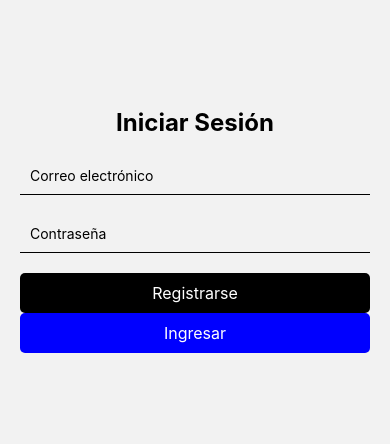
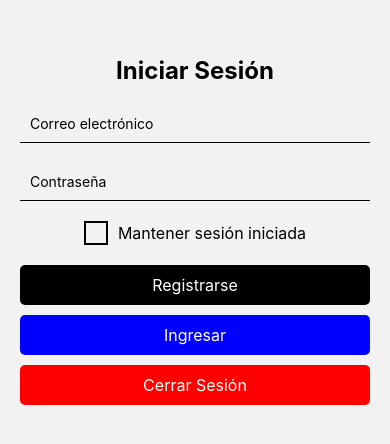
Before and after one commit to alfer007/cineClub-_Movil, a React Native app in the folder cineClub/: screen /Home in a window 390 px wide. Shown: the part 192-636 px from the top of the page. Built offline with nearby package versions, Linux system fonts and the light colour scheme; no server answers.

Commit message:
Log out funcional

```diff
--- a/cineClub/src/navigation/StackNavigator.js
+++ b/cineClub/src/navigation/StackNavigator.js
@@ -1,49 +1,23 @@
-import React, { useEffect, useState } from "react";
-import { View, ActivityIndicator } from "react-native";
+import React from "react";
 import { createNativeStackNavigator } from "@react-navigation/native-stack";
 import { NavigationContainer } from "@react-navigation/native";
 import HomeScreen from "../screens/HomeScreen";
 import DetailsScreen from "../screens/DetailsScreen";
 import RegisterScreen from "../screens/RegisterScreen";
-import Dashboard from "../screens/Dashboard"; // Asegúrate de importar Dashboard
-import { auth } from "../../firebaseConfig";
-import { onAuthStateChanged } from "firebase/auth";
+import Dashboard from "../screens/Dashboard";
+import AuthLoadingScreen from "../screens/AuthLoadingScreen"; // Nueva pantalla
 
 const Stack = createNativeStackNavigator();
 
 export default function StackNavigator() {
-  const [loading, setLoading] = useState(true);
-  const [user, setUser] = useState(null);
-
-  useEffect(() => {
-    const unsubscribe = onAuthStateChanged(auth, (currentUser) => {
-      setUser(currentUser);
-      setLoading(false);
-    });
-
-    return () => unsubscribe();
-  }, []);
-
-  if (loading) {
-    return (
-      <View style={{ flex: 1, justifyContent: "center", alignItems: "center" }}>
-        <ActivityIndicator size="large" color="#0000ff" />
-      </View>
-    );
-  }
-
   return (
     <NavigationContainer>
       <Stack.Navigator screenOptions={{ headerShown: false }}>
-        {user ? (
-          <Stack.Screen name="Dashboard" component={Dashboard} />
-        ) : (
-          <>
-            <Stack.Screen name="Home" component={HomeScreen} />
-            <Stack.Screen name="Details" component={DetailsScreen} />
-            <Stack.Screen name="Register" component={RegisterScreen} />
-          </>
-        )}
+        <Stack.Screen name="AuthLoading" component={AuthLoadingScreen} />
+        <Stack.Screen name="Home" component={HomeScreen} />
+        <Stack.Screen name="Details" component={DetailsScreen} />
+        <Stack.Screen name="Register" component={RegisterScreen} />
+        <Stack.Screen name="Dashboard" component={Dashboard} />
       </Stack.Navigator>
     </NavigationContainer>
   );
--- /dev/null
+++ b/cineClub/src/screens/AuthLoadingScreen.js
@@ -0,0 +1,24 @@
+import React, { useEffect } from "react";
+import { View, ActivityIndicator } from "react-native";
+import { auth } from "../../firebaseConfig";
+import { onAuthStateChanged } from "firebase/auth";
+
+export default function AuthLoadingScreen({ navigation }) {
+  useEffect(() => {
+    const unsubscribe = onAuthStateChanged(auth, (user) => {
+      if (user) {
+        navigation.replace("Dashboard"); // Reemplaza la pantalla actual
+      } else {
+        navigation.replace("Home");
+      }
+    });
+
+    return () => unsubscribe();
+  }, [navigation]);
+
+  return (
+    <View style={{ flex: 1, justifyContent: "center", alignItems: "center" }}>
+      <ActivityIndicator size="large" color="#0000ff" />
+    </View>
+  );
+}
--- a/cineClub/src/screens/Dashboard.js
+++ b/cineClub/src/screens/Dashboard.js
@@ -2,15 +2,17 @@ import React from "react";
 import { View, Text, TouchableOpacity, StyleSheet, Alert } from "react-native";
 import { signOut } from "firebase/auth";
 import { auth } from "../../firebaseConfig";
+import AsyncStorage from "@react-native-async-storage/async-storage";
 
 export default function Dashboard({ navigation }) {
   const handleLogout = async () => {
     try {
       await signOut(auth);
+      await AsyncStorage.removeItem("userUID");
       Alert.alert("Sesión cerrada");
-
+      navigation.replace("Home");
     } catch (error) {
-      Alert.alert("Error", error.message);
+      Alert.alert("Error al cerrar sesión", error.message);
     }
   };
 
--- a/cineClub/src/screens/HomeScreen.js
+++ b/cineClub/src/screens/HomeScreen.js
@@ -1,34 +1,100 @@
-import React, { useState } from "react";
-import { View, Text, TextInput, TouchableOpacity, StyleSheet, Alert } from "react-native";
-import { signInWithEmailAndPassword } from "firebase/auth";
+import React, { useState, useEffect } from "react";
+import { View, Text, TextInput, TouchableOpacity, StyleSheet, Alert, ActivityIndicator } from "react-native";
+import AsyncStorage from "@react-native-async-storage/async-storage";
+import { signInWithEmailAndPassword, onAuthStateChanged, signOut } from "firebase/auth";
 import { auth } from "../../firebaseConfig";
 
 export default function HomeScreen({ navigation }) {
   const [email, setEmail] = useState("");
   const [password, setPassword] = useState("");
+  const [rememberMe, setRememberMe] = useState(false);
+  const [loading, setLoading] = useState(true);
+
+  // Verificar si hay una sesión guardada al iniciar la app
+  useEffect(() => {
+    const checkUserSession = async () => {
+      try {
+        const storedUID = await AsyncStorage.getItem("userUID");
+        if (storedUID) {
+          navigation.replace("Dashboard"); // Si hay sesión, ir a Dashboard directamente
+        }
+      } catch (error) {
+        console.error("Error al verificar sesión:", error);
+      } finally {
+        setLoading(false);
+      }
+    };
+
+    checkUserSession();
+  }, []);
 
   const handleLogin = async () => {
     try {
-      await signInWithEmailAndPassword(auth, email, password);
+      const userCredential = await signInWithEmailAndPassword(auth, email, password);
+      const user = userCredential.user;
       Alert.alert("Inicio de sesión exitoso");
 
+      if (rememberMe) {
+        await AsyncStorage.setItem("userUID", user.uid); // Guardar UID del usuario
+      }
+
+      navigation.replace("Dashboard"); // Navega a la pantalla principal
     } catch (error) {
       Alert.alert("Error", error.message);
     }
   };
 
+  const handleLogout = async () => {
+    try {
+      await signOut(auth);
+      await AsyncStorage.removeItem("userUID"); // Eliminar la sesión guardada
+      Alert.alert("Sesión cerrada");
+      navigation.replace("Home");
+    } catch (error) {
+      Alert.alert("Error al cerrar sesión", error.message);
+    }
+  };
 
+  if (loading) {
+    return (
+      <View style={styles.loadingContainer}>
+        <ActivityIndicator size="large" color="#0000ff" />
+      </View>
+    );
+  }
 
   return (
     <View style={styles.container}>
       <Text style={styles.title}>Iniciar Sesión</Text>
-      <TextInput style={styles.input} placeholder="Correo electrónico" value={email} onChangeText={setEmail} keyboardType="email-address" />
-      <TextInput style={styles.input} placeholder="Contraseña" value={password} onChangeText={setPassword} secureTextEntry />
+      <TextInput
+        style={styles.input}
+        placeholder="Correo electrónico"
+        value={email}
+        onChangeText={setEmail}
+        keyboardType="email-address"
+      />
+      <TextInput
+        style={styles.input}
+        placeholder="Contraseña"
+        value={password}
+        onChangeText={setPassword}
+        secureTextEntry
+      />
+
+      {/* Checkbox manual */}
+      <TouchableOpacity style={styles.checkboxContainer} onPress={() => setRememberMe(!rememberMe)}>
+        <View style={[styles.checkbox, rememberMe && styles.checkboxChecked]} />
+        <Text style={styles.checkboxLabel}>Mantener sesión iniciada</Text>
+      </TouchableOpacity>
+
       <TouchableOpacity style={styles.button2} onPress={() => navigation.navigate("Register")}>
         <Text style={styles.buttonText}>Registrarse</Text>
       </TouchableOpacity>
       <TouchableOpacity style={styles.button} onPress={handleLogin}>
         <Text style={styles.buttonText}>Ingresar</Text>
+      </TouchableOpacity>
+      <TouchableOpacity style={styles.logoutButton} onPress={handleLogout}>
+        <Text style={styles.buttonText}>Cerrar Sesión</Text>
       </TouchableOpacity>
     </View>
   );
@@ -38,7 +104,21 @@ const styles = StyleSheet.create({
   container: { flex: 1, justifyContent: "center", alignItems: "center", padding: 20 },
   title: { fontSize: 24, fontWeight: "bold", marginBottom: 20 },
   input: { width: "100%", padding: 10, borderBottomWidth: 1, marginBottom: 20 },
-  button: { backgroundColor: "blue", padding: 10, borderRadius: 5, width: "100%", alignItems: "center" },
+  checkboxContainer: { flexDirection: "row", alignItems: "center", marginBottom: 20 },
+  checkbox: {
+    width: 24,
+    height: 24,
+    borderWidth: 2,
+    borderColor: "#000",
+    marginRight: 10,
+  },
+  checkboxChecked: {
+    backgroundColor: "green", // Color cuando está marcado
+  },
+  checkboxLabel: { fontSize: 16 },
+  button: { backgroundColor: "blue", padding: 10, borderRadius: 5, width: "100%", alignItems: "center", marginTop: 10 },
   button2: { backgroundColor: "black", padding: 10, borderRadius: 5, width: "100%", alignItems: "center" },
-  buttonText: { color: "white", fontSize: 16 }
+  logoutButton: { backgroundColor: "red", padding: 10, borderRadius: 5, width: "100%", alignItems: "center", marginTop: 10 },
+  buttonText: { color: "white", fontSize: 16 },
+  loadingContainer: { flex: 1, justifyContent: "center", alignItems: "center" }
 });
```
